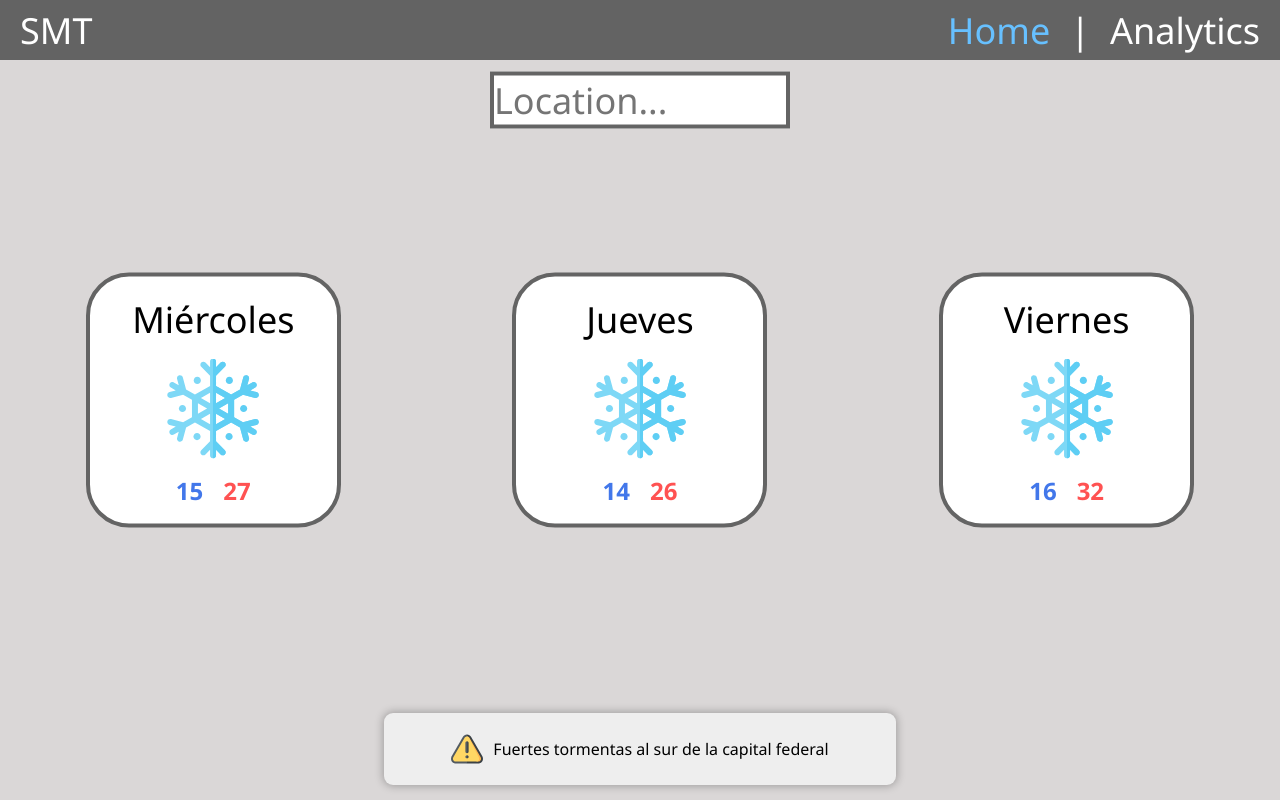
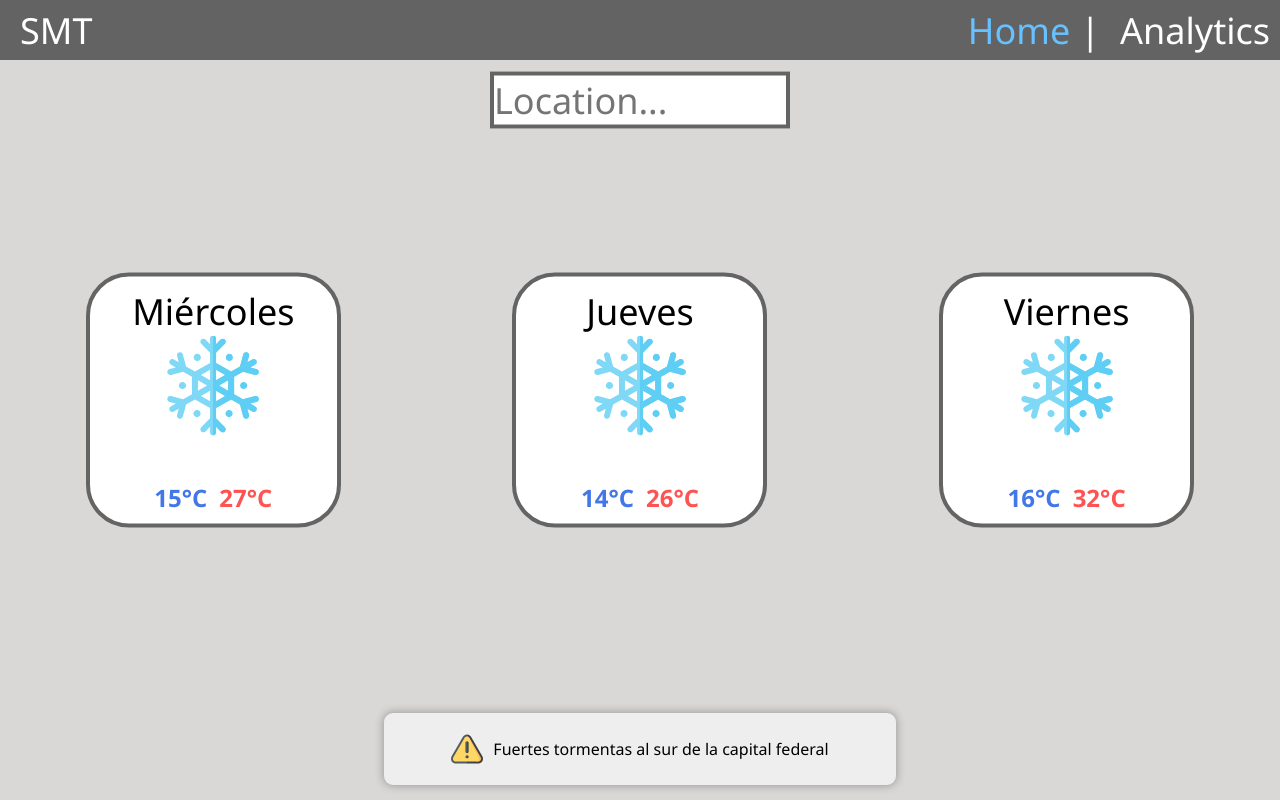
Before and after one commit to Stefafrontani/academy-3.0, a React (Create React App) app: page / in a window 1280 px wide. Built offline with nearby package versions, Linux system fonts and the light colour scheme.

Commit message:
Started inputWithDatalist dispatc

```diff
--- a/markup/index.html
+++ b/markup/index.html
@@ -59,7 +59,6 @@
                     </div>
                   </div>
                 </article>
-
                 <article class="article" id="article-1">
                   <h2 class="day"> Lunes </h2>
                   <div class="img-cont">
--- /dev/null
+++ b/src/components/InputWithDatalist/index.js
@@ -0,0 +1,9 @@
+import InputWithDatalist from './InputWithDatalist.js';
+import { connect } from 'react-redux';
+import { getWeatherCards } from '../../redux/actions/weatherCards.js';
+
+const mapDispatchToProps = {
+  getWeatherCards
+}
+
+export default connect(null, mapDispatchToProps)(InputWithDatalist);
--- a/src/components/WeatherCards/WeatherCard/WeatherCard.css
+++ b/src/components/WeatherCards/WeatherCard/WeatherCard.css
@@ -1,4 +1,109 @@
+:root {
+  --card-time-in: 1s;
+  --card-time-out: 1s;
+  --card-time-delay-in: 0s;
+  --card-time-delay-out: 0s;
+
+  --card-title-time-in: 1s;
+  --card-title-time-out: 1.1s;
+  --card-title-time-delay-in: 0s;
+  --card-title-time-delay-out: 0s;
+
+  --card-sun-time-in: 1s;
+  --card-sun-time-out: 1.1s;
+  --card-sun-time-delay-in: 0s;
+  --card-sun-time-delay-out: 0s;
+
+  --card-temperature-time-in: 1s;
+  --card-temperature-time-out: 1.1s;
+  --card-temperature-time-delay-in: 0s;
+  --card-temperature-time-delay-out: 0s;
+
+  --card-special-time-in: 0.6s;
+  --card-special-time-out: 0.4s;
+  --card-special-time-delay-in: 0.3s;
+  --card-special-time-delay-out: 0s;
+}
+
+header {
+  background-color: #636363;
+  height: 60px;
+  width: 100vw;
+  font-size: 36px;
+  display: flex;
+  align-items: center;
+}
+
+.title {
+  padding: 0 0 0 20px;
+}
+
+a {
+  text-decoration: none;
+  color: white;
+}
+
+.selected {
+  color: #67c0ff;
+}
+
+nav {
+  position: absolute;
+  right: 0px;
+}
+
+ul > li {
+  display: inline-block;
+}
+
+ul > li::before {
+  color: white;
+  content: "|";
+  padding: 0 20px 0 0;
+}
+
+ul > li:first-of-type::before {
+  content: none;
+}
+
+ul > li > a {
+  padding: 0 10px 0 0;
+}
+
+main {
+  width: 100vw;
+  height: calc(100vh - 60px);
+  background-color: #dad7d7;
+}
+
+.container {
+  position: absolute;
+  top: 50%;
+  left: 50%;
+  transform: translate(-50%, -50%);
+  display: flex;
+  width: 100vw;
+  justify-content: space-around;
+  align-items: center;
+}
+
+.location {
+  text-align: center;
+}
+
+select {
+  margin: 20px 0 0 0;
+  padding: 10px;
+  font-size: 48px;
+  border: 4px #646464 solid;
+  background-color: inherit;
+  appearance: none;
+  border-radius: 43px;
+  text-align: center;
+}
+
 article {
+  position: relative;
   border: 4px #646464 solid;
   background-color: white;
   width: 255px;
@@ -8,80 +113,236 @@ article {
   padding: 10px;
   display: flex;
   flex-flow: column nowrap;
-    justify-content: space-around;
-    align-items: center;
+  align-items: flex-start;
   font-size: 36px;
-    position: relative;
-    transition: all 0.3s ease;
+  transition: all var(--card-time-out) ease var(--card-time-delay-out);
+
+  overflow: hidden;
 }
-
-.hidden {
-    display: none;
-    font-size: 24px;
-}
-
 article:hover {
   width: 560px;
   height: 560px;
   padding: 20px;
   align-items: flex-start;
+  transition: all var(--card-time-in) ease var(--card-time-delay-in);
 }
 
-article:hover .temperature {
-    position: absolute;
-    right: 80px;
-    top: 45%;
-    transform: translateY(-50%);
-    height: 200px;
-    display: flex;
-    flex-direction: column;
-    justify-content: space-around;
-    font-size: 48px;
+.day {
+  display:inline;
+  position:relative;
+  top:0;
+  left:50%;
+  transform: translate(-50%, 0);
+  font-size:36px;
+  font-weight:500;
+  transition: all var(--card-title-time-out) ease var(--card-title-time-delay-out);
 }
 
-.date {
-    font-style: italic;
+article:hover .day {
+  left:15%;
+  transition: all var(--card-title-time-in) ease var(--card-title-time-delay-in);
 }
 
-article:hover img {
-    height: 250px;
-    width: 250px;
+.img-cont {
+  display:flex;
+  flex-flow: row nowrap;
+  align-items:space-between;
+  position:relative;
+  width:100%;
+  height: 100px;
 }
 
-article:hover .hidden {
-    display: inline;
+.img-cont img {
+  display: block;
+  height: 100px;
+  width: 100px;
+  position:absolute;
+  top:0%;
+  left:50%;
+  transform: translate(-50%, 0);
+  transition: all 1s ease;
 }
-
-article:hover .description {
-    color: rgba(0, 0, 0, 1);
+article:hover .img-cont {
+  height: 220px;
+}
+article:hover .img-cont img {
+  top:5%;
+  left:20%;
+  height: 220px;
+  width: 220px;
 }
 
 .temperature {
+  text-align:center;
+  width: 100%;
+  position: absolute;
+  padding-bottom: 10px;
+  bottom:0;
+  left:50%;
+  transform: translate(-50%, 0);
+  opacity: 1;
   font-size: 24px;
   font-weight: bold;
 }
 
-.min,
-.max {
-    margin: 0 10px;
+.temperature-two {
+  display:flex;
+  flex-flow: column nowrap;
+  justify-content:center;
+  align-items:center;
+  width:200px;
+  position:absolute;
+  left: 120%;
+  top:50%;
+  font-size: 48px;
+  transform: translate(0%, -50%);
 }
 
+article:hover .temperature {
+  font-size: 24px;
+}
+article:hover .min,
+article:hover .max {
+  padding-right:5px;
+  padding-left:5px;
+}
+
+
 .min {
+  padding-right:6px;
   color: #4277ea;
 }
 
 .max {
+  padding-left:6px;
   color: #ff5252;
 }
 
-img {
-    display: block;
-    transition: width 0.5s ease, height 0.5s ease 0.1s;
+.description-cont {
+  padding: 0 0 10px 20px;
+  position:absolute;
+  bottom:0;
+  left:0;
+  right:0;
+}
+.description-cont-one,
+.description-cont-two {
+  overflow: hidden;
 }
 
-.description {
+.description-title {
+  position:relative;
+  font-size: 24px;
+  padding: 10px 0 10px 0;
+}
+
+.description-title-one,
+.description-title-two {
+  opacity:0;
+  transition: all var(--card-special-time-out) ease var(--card-special-time-delay-out);
+}
+article:hover .description-title-one,
+article:hover .description-title-two {
+  left:0%;
+  opacity:1;
+  transition: all var(--card-special-time-in) ease var(--card-special-time-delay-in);
+}
+
+.description-text {
+  position:relative;
   font-size: 18px;
   padding: 0 0 0 20px;
-    color: rgba(0, 0, 0, 0);
-    transition: color 2s ease 1s;
 }
+.description-text-one,
+.description-text-two {
+  right:100%;
+  opacity:0;
+  transition: all var(--card-special-time-out) ease var(--card-special-time-delay-out);
+}
+article:hover .description-text-one,
+article:hover .description-text-two {
+  right:0%;
+  opacity:1;
+  transition: all var(--card-special-time-in) ease var(--card-special-time-delay-in);
+}
+
+
+
+
+.on {
+  animation-name: on;
+  animation-duration: 0.8s;
+  animation-delay: 0s;
+  animation-fill-mode: forwards;
+}
+
+.out {
+  animation-name: out;
+  animation-duration: 2s;
+  animation-delay: 0s;
+  animation-fill-mode: forwards;
+}
+
+.on-right {
+  animation-name: on-right;
+  animation-duration: 0.8s;
+  animation-delay: 0s;
+  animation-fill-mode: forwards;
+}
+
+.out-right {
+  animation-name: out-right;
+  animation-duration: 0.8s;
+  animation-delay: 0s;
+  animation-fill-mode: forwards;
+}
+
+
+
+  @keyframes on {
+    0% {
+      bottom:0;
+      opacity: 1;
+    }
+    100% {
+      bottom: -20%;
+      opacity: 0;
+    }
+  }
+
+  @keyframes out {
+    0% {
+      bottom: -20%;
+      opacity: 0;
+    }
+    100% {
+      bottom: 0%;
+      opacity: 1;
+    }
+  }
+
+  @keyframes on-right {
+    0% {
+      opacity: 0;
+    }
+    40% {
+      opacity: 1;
+    }
+    100% {
+      left: 60%;
+    }
+  }
+
+  @keyframes out-right {
+    0% {
+      opacity: 1;
+      left: 60%;
+    }
+    40% {
+      opacity: 1;
+    }
+    100% {
+      left: 120%;
+      opacity: 0;
+    }
+  }
--- a/src/components/WeatherCards/WeatherCard/WeatherCard.js
+++ b/src/components/WeatherCards/WeatherCard/WeatherCard.js
@@ -1,7 +1,30 @@
-import React from "react";
+import React, { Component } from "react";
 import "./WeatherCard.css";
 
-const WeatherCard = ({
+class WeatherCard extends Component {
+
+  animateOn = (e) => {
+    const tempRight = e.currentTarget.getElementsByClassName('temperature-two')[0];
+    const tempBottom = e.currentTarget.getElementsByClassName('temperature')[0];
+    tempBottom.classList.remove('out');
+    tempBottom.classList.add('on');
+    tempRight.classList.remove('out-right');
+    tempRight.classList.add('on-right');
+    e.currentTarget.removeEventListener('mouseenter', function(){});
+  }
+
+  animateOut = (e) => {
+    const tempRight = e.currentTarget.getElementsByClassName('temperature-two')[0];
+    const tempBottom = e.currentTarget.getElementsByClassName('temperature')[0];
+    tempBottom.classList.add('out');
+    tempBottom.classList.remove('on');
+    tempRight.classList.add('out-right');
+    tempRight.classList.remove('on-right');
+    e.currentTarget.removeEventListener('mouseleave', function(){});
+  }
+
+  render() {
+    const {
         day,
         date,
         icon,
@@ -9,21 +32,41 @@ const WeatherCard = ({
         tempMax,
         morningDesc,
         afternoonDesc
-}) => {
+    } = this.props
       return (
-        <article className="opened">
-            {day} <span className="hidden date">{date}</span>
-            <img height="100" width="100" src={icon} alt={icon} />
-            <div className="temperature">
-                <span className="min">{tempMin}</span>
-                <span className="max">{tempMax}</span>
+        <article onMouseEnter={this.animateOn} onMouseLeave={this.animateOut} className="article" id="article">
+        <h2 className="day"> {day} </h2>
+        <div className="img-cont">
+          <img
+              src={icon}
+              alt={icon}
+          />
+          <div className="temperature-two" id="temperature-right">
+            <span className="min">{tempMin}°C</span>
+            <span className="max">{tempMax}°C</span>
           </div>
-            <span className="hidden">Mañana</span>
-            <span className="hidden description">{morningDesc}</span>
-            <span className="hidden">Tarde</span>
-            <span className="hidden description">{afternoonDesc}</span>
+        </div>
+        <div className="temperature" id="temperature-bottom">
+          <span className="min">{tempMin}°C</span>
+          <span className="max">{tempMax}°C</span>
+        </div>
+        <div className="description-cont">
+          <div className="description-cont-one">
+            <p className="description-title description-title-one">Mañana</p>
+            <p className="description-text description-text-one">
+              {morningDesc}
+            </p>
+          </div>
+          <div className="description-cont-two">
+            <p className="description-title description-title-two">Tarde</p>
+            <p className="description-text description-text-two">
+              {afternoonDesc}
+            </p>
+          </div>
+        </div>
       </article>
     );
-};
+  }
+}
 
 export default WeatherCard;
--- a/src/components/WeatherCards/WeatherCards.js
+++ b/src/components/WeatherCards/WeatherCards.js
@@ -17,6 +17,6 @@ function mapStateToProps(state) {
     return {
         weatherCards: state.weatherCards.weatherCards
     };
-}
+};
 
 export default connect(mapStateToProps)(WeatherCards);
--- a/src/redux/actions/weatherCards.js
+++ b/src/redux/actions/weatherCards.js
@@ -18,8 +18,7 @@ const getWeatherCards = location => dispatch => {
     )
     .then(function(response) {
       const weatherCard = response.map((currentDay, index) => {
-                const element = currentDay.filter(el => el.name === location)[0]
-                    .weather;
+      const element = currentDay.filter(el => el.name === location)[0].weather;
       if (element === undefined) return {};
       const currentDate = new Date();
       currentDate.setDate(currentDate.getDate() + index);
@@ -47,7 +46,6 @@ const getWeatherCards = location => dispatch => {
         afternoonDesc: element.afternoon_desc
       };
     });
-
     dispatch(setWeatherCards(weatherCard));
     })
     .catch(error => {
--- a/src/views/Home/Home.js
+++ b/src/views/Home/Home.js
@@ -1,5 +1,5 @@
 import React from "react";
-import InputWithDatalist from "../../components/InputWithDatalist/InputWithDatalist.js";
+import InputWithDatalist from "../../components/InputWithDatalist/index.js";
 import WeatherCards from "../../components/WeatherCards/WeatherCards.js";
 import Toast from "../../components/Toast/Toast.js";
 import "./Home.css";
```
Also changed, not shown: markup/index.js (deleted, +0 -40 lines), src/components/InputWithDatalist/InputWithDatalist.js (+7 -1 lines), 1 other file (tests, documents, lock files or other folders). Lines whose indentation alone changed are shown as unchanged.
